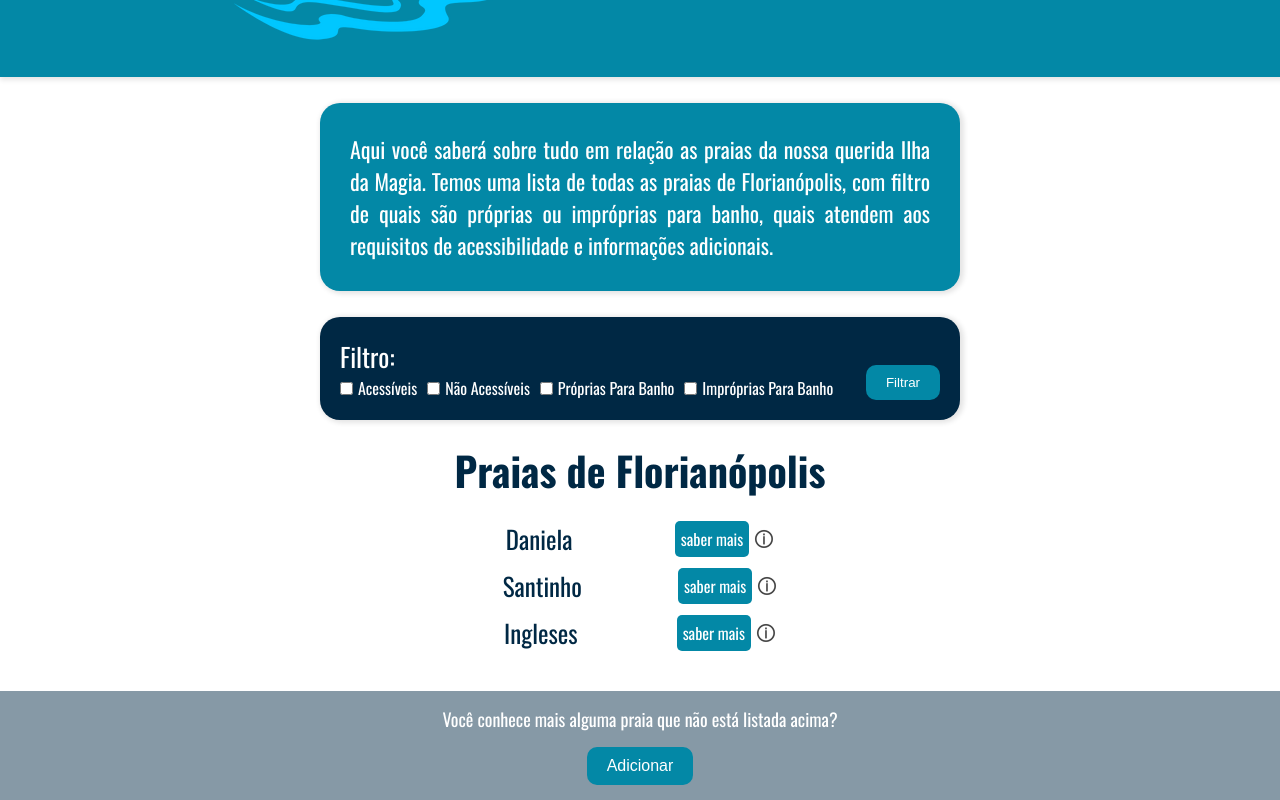
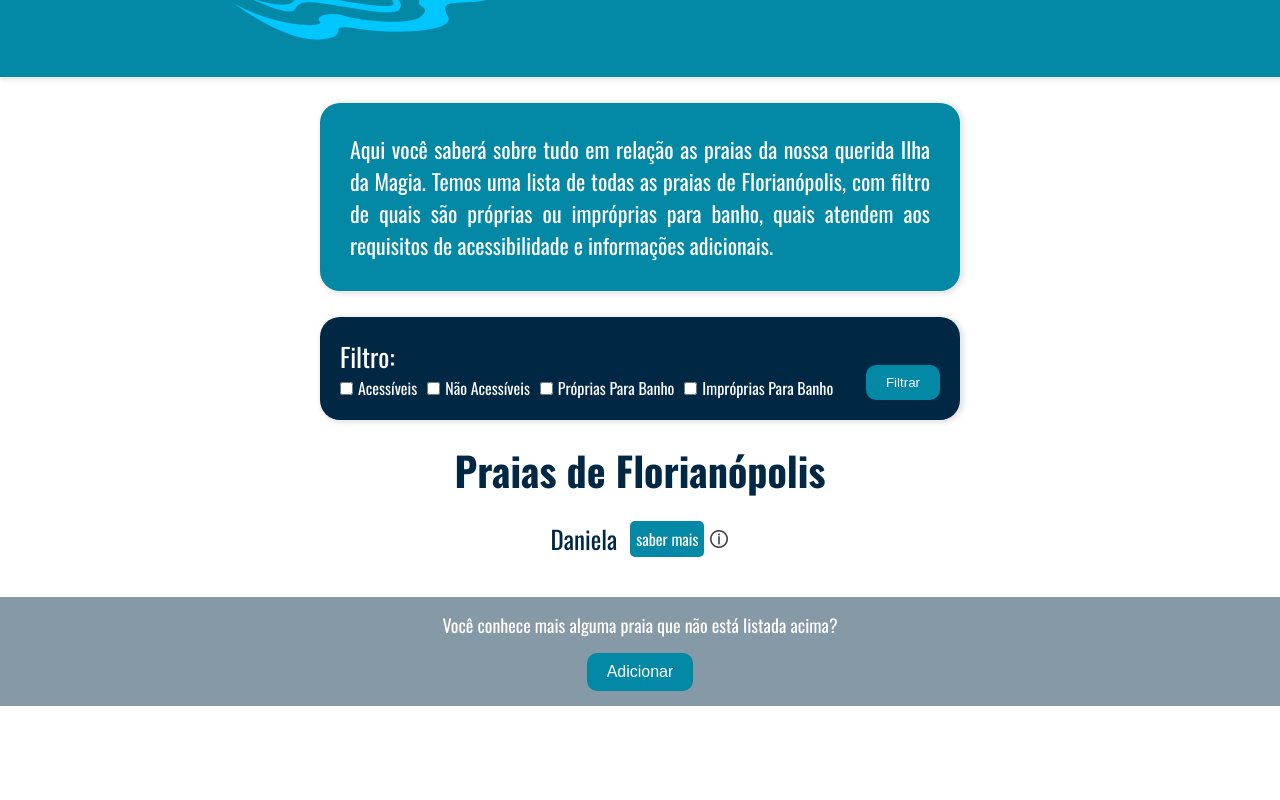
Before and after one commit to dudaborges/lab-beach, a React (Create React App) app: page / in a window 1280 px wide. Shown: the part 338-1138 px from the top of the page. After the commit the page ends 1044 px from the top, so only its background shows below. Built offline with nearby package versions, Linux system fonts and the light colour scheme.

Commit message:
refactor

```diff
--- a/src/App.js
+++ b/src/App.js
@@ -3,6 +3,8 @@ import './App.css';
 import AddBeach from './components/AddBeach';
 import BeachList from './components/BeachList';
 import EditBeach from './components/EditBeach';
+import Filter from './components/Filter';
+import Footer from './components/Footer';
 import Header from './components/Header';
 import Introduction from './components/Introduction';
 
@@ -14,10 +16,12 @@ function App() {
     <div>
       <Header />
       <Introduction />
+      <Filter />
+      <h2 className='beach-list-title'>Praias de Florianópolis</h2>
       <BeachList showedit={setShowPopupEdit} show={setShowPopup} />
       <AddBeach trigger={showPopup} setTrigger={setShowPopup} />
       <EditBeach trigger={showPopupEdit} setTrigger={setShowPopupEdit} />
-
+      <Footer showedit={setShowPopupEdit} show={setShowPopup} />
 
     </div>
   );
--- a/src/components/BeachList.css
+++ b/src/components/BeachList.css
@@ -53,10 +53,11 @@
 
 
 .beach-list{
+    width: 15%;
     color: #002844;
 }
 
-.beach-list h2{
+.beach-list-title{
     color: #002844;
     font-size: 2.5em;
     margin-top: 20px;
@@ -122,6 +123,8 @@
     cursor: pointer;
 }
 
+
+
 @media (max-width: 1375px) and (min-width: 0px){
 
     .filter{
@@ -142,6 +145,10 @@
         width: 80%;
     }
 
+    .beach-list{
+        width: 25%;
+    }
+
 }
 
 @media (max-width: 750px){
@@ -155,7 +162,7 @@
         grid-template-columns: 1fr;
     }
 
-    .beach-list h2{
+    .beach-list-title{
         font-size: 2em;
 
     }
@@ -167,4 +174,8 @@
     .beach-item span{
         font-size: 16px;
     }
+
+    .beach-list{
+        width: 45%;
+    }
 }
--- a/src/components/BeachList.js
+++ b/src/components/BeachList.js
@@ -1,41 +1,16 @@
-import React, { useState } from "react";
+import React, { useEffect, useState } from "react";
 import './BeachList.css'
 import info from '../assets/info.png'
 
 const BeachList = (props) => {
 
+    // useEffect(() => {
+    //     alert('ok')
+    // }, [])
+
     return(
         <div className="container-beachlist">
-            <div className="filter-grid">
-                <div className="filter">
-                    <p>Filtro:</p>
-
-                    <div className="check-list">
-                        <div>
-                            <input type="checkbox" id="accessible" name="accessible" />
-                            <label for="accessible">Acessíveis</label>
-                        </div>
-                        <div>
-                            <input type="checkbox" id="not-accessible" name="not-accessible" />
-                            <label for="not-accessible">Não Acessíveis</label>
-                        </div>
-                        <div>
-                            <input type="checkbox" id="suitable" name="suitable" />
-                            <label for="suitable">Próprias Para Banho</label>
-                        </div>
-                        <div>
-                            <input type="checkbox" id="not-suitable" name="not-suitable" />
-                            <label for="not-suitable">Impróprias Para Banho</label>
-                        </div>
-                    </div>
-                </div>
-
-                <button>Filtrar</button>
-            </div>
-
             <div className="beach-list">
-                <h2>Praias de Florianópolis</h2>
-
                 <div className="beach-item">
                     <p>Daniela</p>
                     <div className="learn-more">
@@ -45,30 +20,9 @@ const BeachList = (props) => {
                         </div>
                     </div>
                 </div>
-                <div className="beach-item">
-                    <p>Santinho</p>
-                    <div className="learn-more">
-                        <span>saber mais</span>
-                        <div className="info">
-                        <img className="info-img" src={info}></img>
-                        </div>
-                    </div>
-                </div>
-                <div className="beach-item">
-                    <p>Ingleses</p>
-                    <div className="learn-more">
-                        <span>saber mais</span>
-                        <div className="info">
-                        <img className="info-img" src={info}></img>
-                        </div>
-                    </div>
-                </div>
             </div>
 
-            <div className="add-beach">
-            <p>Você conhece mais alguma praia que não está listada acima?</p>
-            <button onClick={() => props.show(true)} className="btn-show-popup">Adicionar</button>
-            </div>
+
 
 
         </div>
--- a/src/components/EditBeach.js
+++ b/src/components/EditBeach.js
@@ -10,11 +10,11 @@ function EditBeach(props) {
             <div className='inputs-add'>
                 <label className='input-add name-input'>
                     <span>Nome:</span>
-                    <input type="text" className='input-popup' value="nome da praia" />
+                    <input type="text" className='input-popup' value="Daniela" />
                 </label>
                 <label className='input-add zone-input'>
                     <span>Bairro:</span>
-                    <input type="text" className="input-popup" value="nome do bairro" />
+                    <input type="text" className="input-popup" value="Daniela" />
                 </label>
                 <div className='status-input'>
                     <span>Status:</span>
--- /dev/null
+++ b/src/components/Filter.js
@@ -0,0 +1,36 @@
+import React from 'react'
+
+const Filter = () => {
+  return (
+    <div className='container-beachlist'>
+        <div className="filter-grid">
+            <div className="filter">
+                <p>Filtro:</p>
+
+                <div className="check-list">
+                    <div>
+                        <input type="checkbox" id="accessible" name="accessible" />
+                        <label for="accessible">Acessíveis</label>
+                    </div>
+                    <div>
+                        <input type="checkbox" id="not-accessible" name="not-accessible" />
+                        <label for="not-accessible">Não Acessíveis</label>
+                    </div>
+                    <div>
+                        <input type="checkbox" id="suitable" name="suitable" />
+                        <label for="suitable">Próprias Para Banho</label>
+                    </div>
+                    <div>
+                        <input type="checkbox" id="not-suitable" name="not-suitable" />
+                        <label for="not-suitable">Impróprias Para Banho</label>
+                    </div>
+                </div>
+        </div>
+        <button>Filtrar</button>
+    </div>
+
+</div>
+  )
+}
+
+export default Filter
--- /dev/null
+++ b/src/components/Footer.js
@@ -0,0 +1,12 @@
+import React from 'react'
+
+const Footer = (props) => {
+  return (
+    <div className="add-beach">
+    <p>Você conhece mais alguma praia que não está listada acima?</p>
+    <button onClick={() => props.show(true)} className="btn-show-popup">Adicionar</button>
+    </div>
+  )
+}
+
+export default Footer
```
Also changed, not shown: 1 other file (tests, documents, lock files or other folders).
